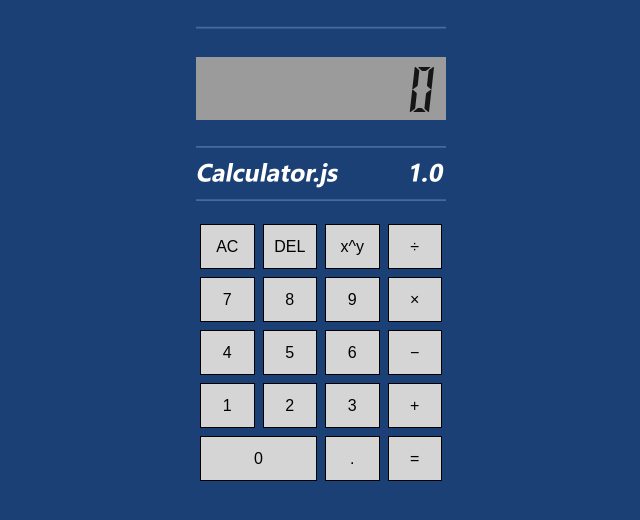
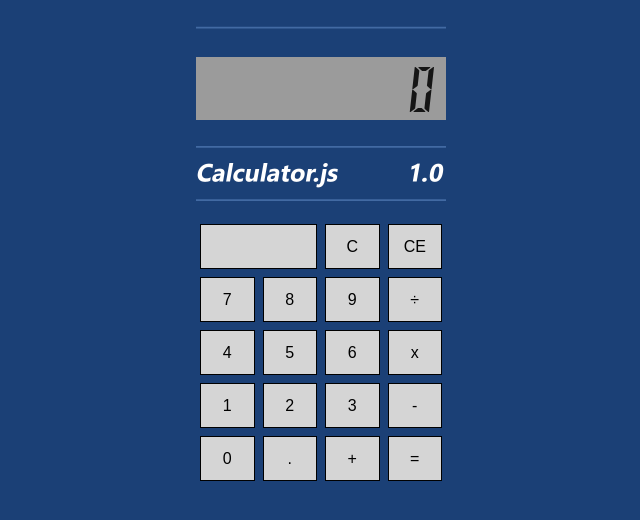
Before and after one commit to Wilcolab/Anythink-Market-fn7uisrg, a website: page public/index.html in a window 1280 px wide. Shown: the whole page, without its empty margins (319-959 px from the left). Drawn offline with Linux system fonts and the light colour scheme.

Commit message:
Initial commit

```diff
--- a/api/controller.js
+++ b/api/controller.js
@@ -15,7 +15,6 @@ exports.calculate = function(req, res) {
     'add':      function(a, b) { return Number(a) + Number(b) },
     'subtract': function(a, b) { return a - b },
     'multiply': function(a, b) { return a * b },
-    'power':    function(a, b) { return Math.pow(Number(a), Number(b)) },
     'divide':   function(a, b) { return a / b },
   };
 
--- a/public/client.js
+++ b/public/client.js
@@ -19,7 +19,7 @@ var operation = null;
 function calculate(operand1, operand2, operation) {
     var uri = location.origin + "/arithmetic";
 
-    // TODO: Add operator comment
+    // TODO: Add operator
     switch (operation) {
         case '+':
             uri += "?operation=add";
@@ -32,9 +32,6 @@ function calculate(operand1, operand2, operation) {
             break;
         case '/':
             uri += "?operation=divide";
-            break;
-        case '^':
-            uri += "?operation=power";
             break;
         default:
             setError();
@@ -141,7 +138,7 @@ document.addEventListener('keypress', (event) => {
         numberPressed(event.key);
     } else if (event.key == '.') {
         decimalPressed();
-    } else if (event.key.match(/^[-*+\/\^]$/)) {
+    } else if (event.key.match(/^[-*+/]$/)) {
         operationPressed(event.key);
     } else if (event.key == '=') {
         equalPressed();
--- a/public/index.html
+++ b/public/index.html
@@ -16,29 +16,31 @@
       <div class="box">
         <div class="calculator">
           <div class="calculator-buttons">
-            <button class="btn fn-btn" onClick="clearPressed()">AC</button>
-            <button class="btn fn-btn" onClick="clearPressed()">DEL</button>
-            <button class="btn fn-btn" onClick="operationPressed('^')">x^y</button>
-            <button class="btn fn-btn" onClick="operationPressed('/')">&divide;</button>
+            <button class="btn span-2"></button>
+            <button class="btn" onClick="clearPressed()">C</button>
+            <button class="btn" onClick="clearPressed()">CE</button>
 
             <button class="btn" onClick="numberPressed(7)">7</button>
             <button class="btn" onClick="numberPressed(8)">8</button>
             <button class="btn" onClick="numberPressed(9)">9</button>
-            <button class="btn op-btn" onClick="operationPressed('*')">&times;</button>
+            <button class="btn" onClick="operationPressed('/')">&divide;</button>
 
             <button class="btn" onClick="numberPressed(4)">4</button>
             <button class="btn" onClick="numberPressed(5)">5</button>
             <button class="btn" onClick="numberPressed(6)">6</button>
-            <button class="btn op-btn" onClick="operationPressed('-')">&minus;</button>
+            <button class="btn" onClick="operationPressed('*')">x</button>
 
             <button class="btn" onClick="numberPressed(1)">1</button>
             <button class="btn" onClick="numberPressed(2)">2</button>
             <button class="btn" onClick="numberPressed(3)">3</button>
-            <button class="btn op-btn" onClick="operationPressed('+')">+</button>
+            <button class="btn" onClick="operationPressed('-')">-</button>
 
-            <button class="btn span-2" onClick="numberPressed(0)">0</button>
+            <button class="btn" onClick="numberPressed(0)">0</button>
             <button class="btn" onClick="decimalPressed()">.</button>
-            <button class="btn op-btn" onClick="equalPressed()">=</button>
+            <button class="btn" onClick="operationPressed('+')">+</button>
+            <button class="btn" onClick="equalPressed()">=</button>
+
+            <!-- TODO: Buttons -->
           </div>
         </div>
       </div>
```
Also changed, not shown: test/arithmetic.test.js (+1 -43 lines), server.js (line endings or trailing spaces).
